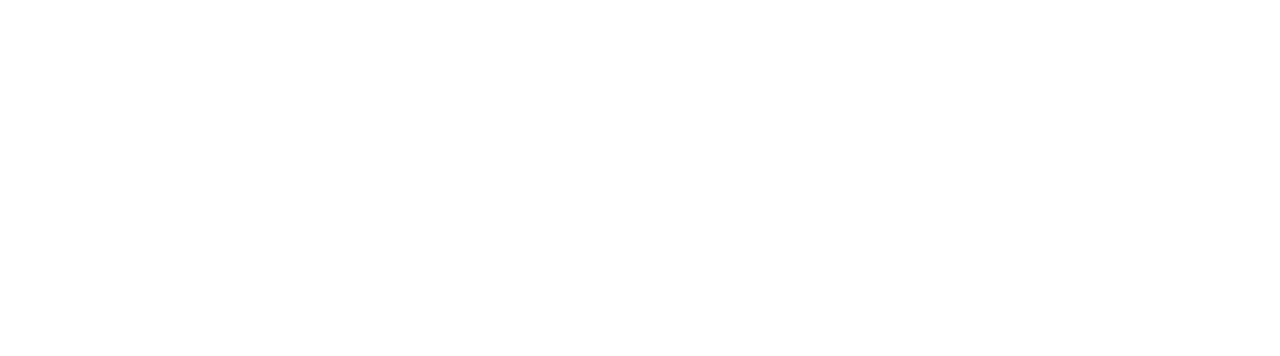
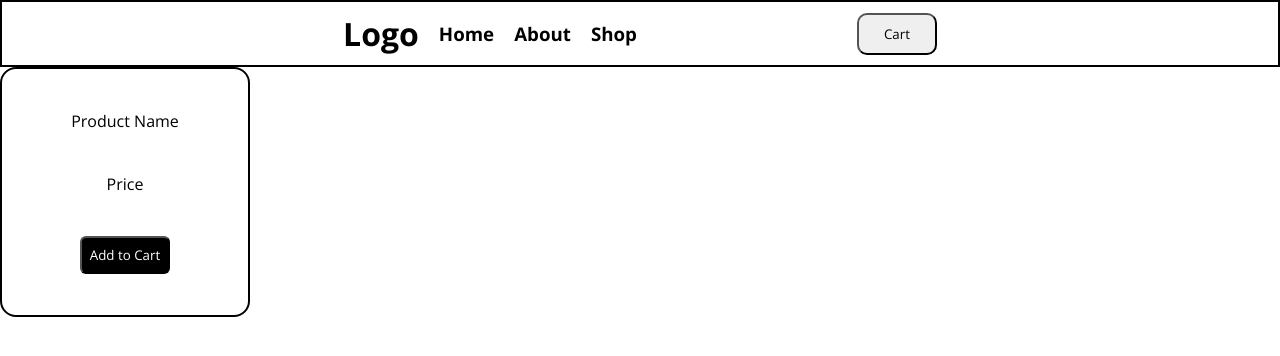
Before and after one commit to Tamilmani027/advanced-shopping-cart, a React (Vite) app: page / in a window 1280 px wide. Shown: the top 356 px of the page. Built offline with nearby package versions, Linux system fonts and the light colour scheme.

Commit message:
added components

```diff
--- a/src/App.css
+++ b/src/App.css
@@ -0,0 +1,51 @@
+@import url('https://fonts.googleapis.com/css2?family=Open+Sans:ital,wght@0,300..800;1,300..800&display=swap');
+
+*{
+  padding:0;
+  margin:0;
+  box-sizing: border-box;
+  font-family: "Open Sans", sans-serif;
+
+}
+
+.header-main{
+  display: flex;
+  align-items:center;
+  justify-content: center;
+  border: 2px solid black;
+  gap:20px;
+  padding:10px;
+}
+
+
+
+.header-cartbtn{
+  display: flex;
+  justify-content: right;
+  padding-left: 200px;
+}
+
+.header-cartbtn button{
+  padding:10px;
+  width:80px;
+  border-radius: 10px;
+}
+
+.prod-card{
+  display: flex;
+  flex-direction: column;
+  align-items: center;
+  justify-content: space-evenly;
+  border:2px solid black;
+  width:250px;
+  height:250px;
+  border-radius: 16px;
+
+}
+
+.prod-card button{
+  padding:8px;
+  border-radius: 6px;
+  background-color:   black;
+  color:white;
+}
--- a/src/App.jsx
+++ b/src/App.jsx
@@ -3,12 +3,14 @@
 import reactLogo from './assets/react.svg'
 import viteLogo from './assets/vite.svg'
 import './App.css'
+import Home from './components/Home'
 
 function App() {
   const [count, setCount] = useState(0)
 
   return (
     <>
+    <Home/>
     </>
   )
 }
--- a/src/components/Card.jsx
+++ b/src/components/Card.jsx
@@ -0,0 +1,15 @@
+import React from 'react'
+
+function Card() {
+	return (
+		<>
+		<div className='prod-card'>
+			<p>Product Name</p>
+			<p>Price</p>
+			<button>Add to Cart</button>
+		</div>
+		</>
+	)
+}
+
+export default Card
--- a/src/components/Header.jsx
+++ b/src/components/Header.jsx
@@ -4,13 +4,11 @@
 	return (
 		<>
 		<div className='header-main'>
-			<div className='header-nav'>
 			<h1>Logo</h1>
 			<h3>Home</h3>
 			<h3>About</h3>
 			<h3>Shop</h3>
-			</div>
-			<div className=''>
+			<div className='header-cartbtn'>
 				<button>Cart</button>
 			</div>
 		</div>
--- a/src/components/Home.jsx
+++ b/src/components/Home.jsx
@@ -1,9 +1,12 @@
 import React from 'react'
+import Header from './Header'
+import Card from './Card'
 
 function Home() {
 	return (
 		<div>
-
+			<Header/>
+			<Card/>
 		</div>
 	)
 }
```
Also changed, not shown: src/data/productsData.json (added, +148 -0 lines).
